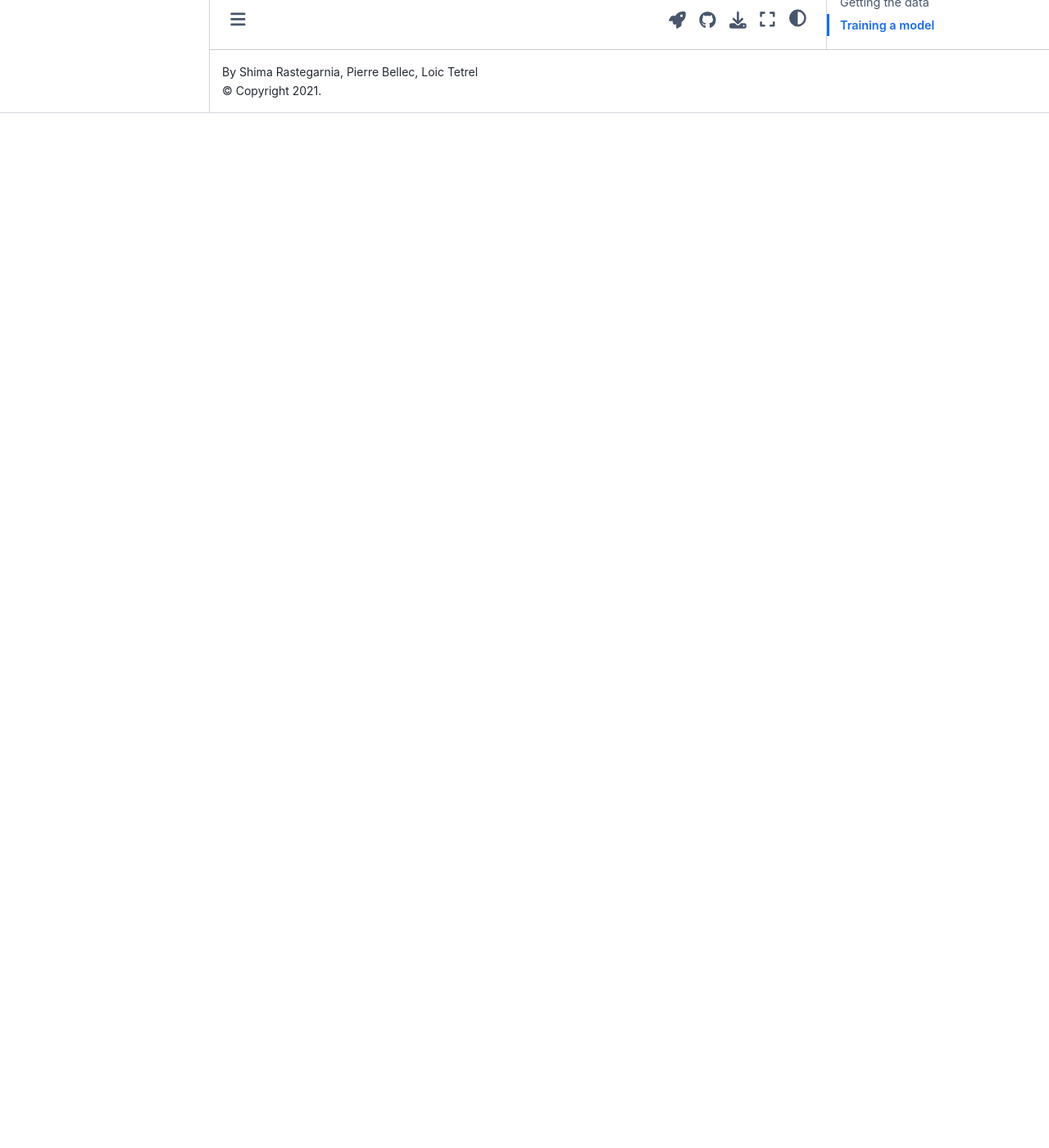
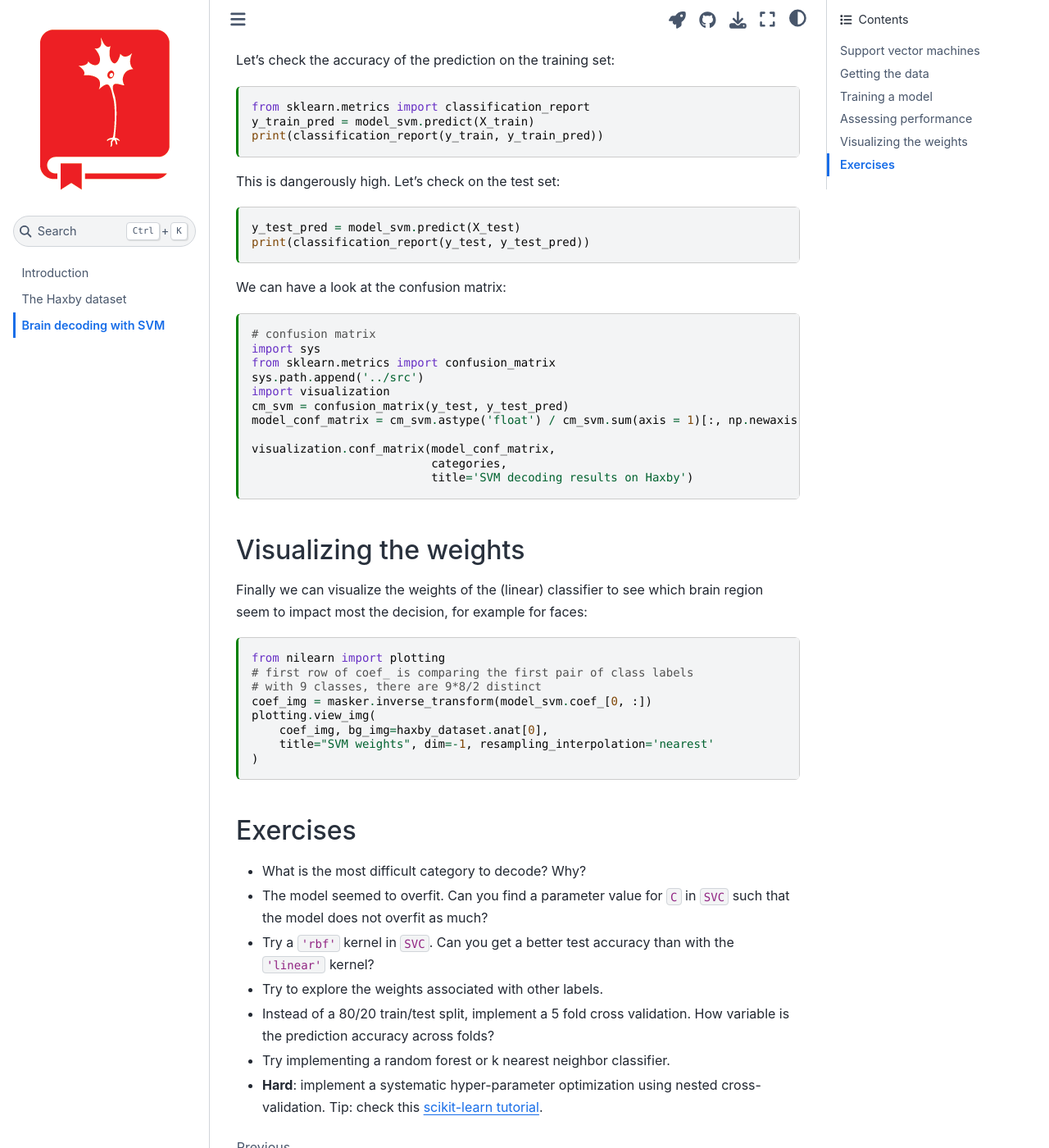
Before and after one commit to main-educational/brain_encoding_decoding, a Jupyter Book: the page built from content/svm_decoding.md, in a window 1280 px wide and 1400 px high, scrolled down 2138 px. Shown: the whole window at 82% size. Built offline with Jupyter Book 1.0.4 settings and Sphinx 7.4.7 and the Sphinx Book theme 1.1.4, drawn with Linux system fonts in a browser that asks for light colours; comment, search, counter and statistics services are not loaded; cross-references to code outside the pages are shown as plain code; before the commit the page ends 2276 px from its top, so only the background shows below that; some of the changed text lies outside the part shown.

Commit message:
Finished first draft of the SVM brain decoder.

````diff
--- a/content/svm_decoding.md
+++ b/content/svm_decoding.md
@@ -27,6 +27,9 @@ We are going to download the dataset from Haxby and colleagues (2001) {cite:p}`H
 ```{code-cell} python3
 :tags: ["hide_input"]
 import os
+import warnings
+warnings.filterwarnings(action='once')
+
 from nilearn import datasets
 # We are fetching the data for subject 4
 data_dir = os.path.join('..', 'data')
@@ -72,15 +75,58 @@ We are going to start by splitting our dataset between train and test. We will k
 from sklearn.model_selection import KFold
 from sklearn.model_selection import train_test_split
 X_train, X_test, y_train, y_test = train_test_split(X, y, test_size = 0.2, random_state = 0)
-
-# prepare the cross-validation procedure
-cv = KFold(n_splits = 10, random_state = 0, shuffle = True)
 ```
 
 Now we can initialize a SVM classifier, and train it:
 ```{code-cell} python3
 from sklearn.svm import SVC
-model_svm = SVC(decision_function_shape = 'ovo', random_state = 0, kernel='linear')
+model_svm = SVC(random_state = 0, kernel='linear', C=1)
 model_svm.fit(X_train, y_train)
-model_svm.report
 ```
+## Assessing performance
+Let's check the accuracy of the prediction on the training set:
+```{code-cell} python3
+from sklearn.metrics import classification_report
+y_train_pred = model_svm.predict(X_train)
+print(classification_report(y_train, y_train_pred))
+```
+This is dangerously high. Let's check on the test set:
+```{code-cell} python3
+y_test_pred = model_svm.predict(X_test)
+print(classification_report(y_test, y_test_pred))
+```
+
+We can have a look at the confusion matrix:
+```{code-cell} python3
+# confusion matrix
+import sys
+from sklearn.metrics import confusion_matrix
+sys.path.append('../src')
+import visualization
+cm_svm = confusion_matrix(y_test, y_test_pred)
+model_conf_matrix = cm_svm.astype('float') / cm_svm.sum(axis = 1)[:, np.newaxis]
+
+visualization.conf_matrix(model_conf_matrix,
+                          categories,
+                          title='SVM decoding results on Haxby')
+```
+## Visualizing the weights
+Finally we can visualize the weights of the (linear) classifier to see which brain region seem to impact most the decision, for example for faces:
+```{code-cell} python3
+from nilearn import plotting
+# first row of coef_ is comparing the first pair of class labels
+# with 9 classes, there are 9*8/2 distinct
+coef_img = masker.inverse_transform(model_svm.coef_[0, :])
+plotting.view_img(
+    coef_img, bg_img=haxby_dataset.anat[0],
+    title="SVM weights", dim=-1, resampling_interpolation='nearest'
+)
+```
+## Exercises
+ * What is the most difficult category to decode? Why?
+ * The model seemed to overfit. Can you find a parameter value for `C` in `SVC` such that the model does not overfit as much?
+ * Try a `'rbf'` kernel in `SVC`. Can you get a better test accuracy than with the `'linear'` kernel?
+ * Try to explore the weights associated with other labels.
+ * Instead of a 80/20 train/test split, implement a 5 fold cross validation. How variable is the prediction accuracy across folds?
+ * Try implementing a random forest or k nearest neighbor classifier.
+ * **Hard**: implement a systematic hyper-parameter optimization using nested cross-validation. Tip: check this [scikit-learn tutorial](https://scikit-learn.org/stable/auto_examples/model_selection/plot_grid_search_digits.html#sphx-glr-auto-examples-model-selection-plot-grid-search-digits-py).
````
Also changed, not shown: content/haxby_data.md (+20 -0 lines).
